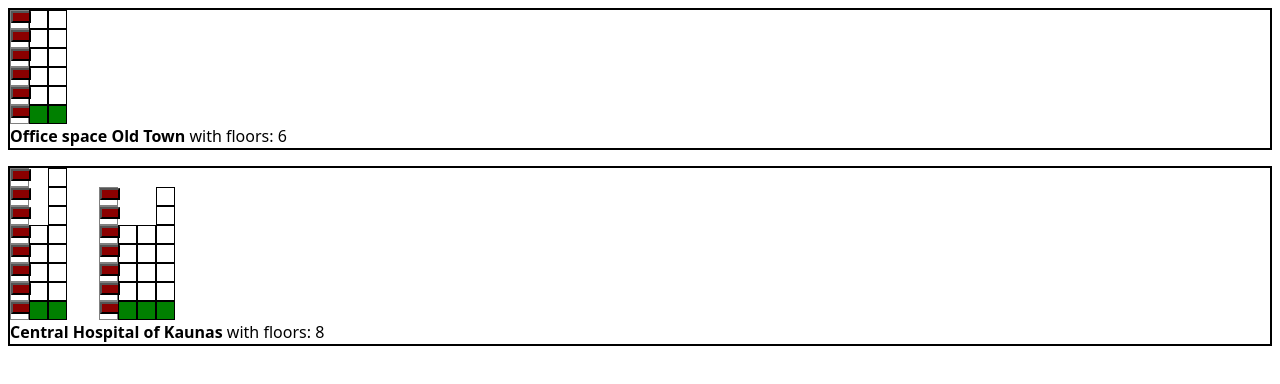
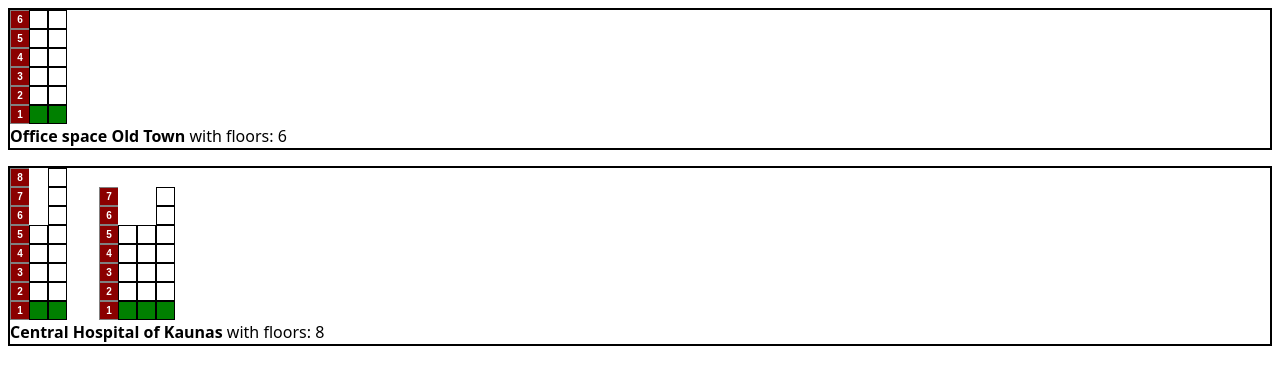
Before and after one commit to vygandas/elevators, a React (Vite) app: page / in a window 1280 px wide. Shown: the top 384 px of the page. Built offline with nearby package versions, Linux system fonts and the light colour scheme.

Commit message:
made buttons nicer

```diff
--- a/src/App.tsx
+++ b/src/App.tsx
@@ -52,7 +52,9 @@
                               controller.getTotalFloors() - (i + 1),
                             )
                           }
-                        />
+                        >
+                          <strong>{controller.getTotalFloors() - i}</strong>
+                        </Button>
                       </div>
                     ))}
                 </div>
@@ -95,11 +97,12 @@
 const Button = styled.button`
   color: white;
   background: darkred;
-  font-size: 11px;
-  padding: 4px 8px;
+  font-size: 10px;
   display: block;
-  height: 10px;
-  width: 5px;
+  height: 17px;
+  width: 18px;
+  border: none;
+  padding: 0;
 `;
 
 const ElevatorZone = styled.div`
--- a/src/config/elevator.config.ts
+++ b/src/config/elevator.config.ts
@@ -1,4 +1,4 @@
 export const elevatorConfig = {
   /* Time per floor */
-  speed: 1000,
+  speed: 500,
 };
```
